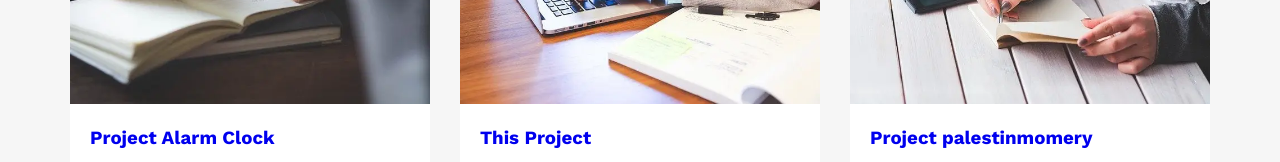
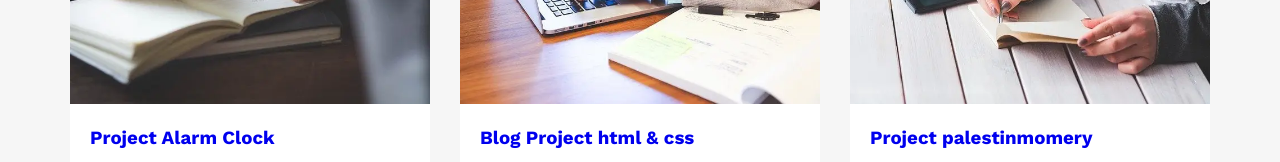
Before and after one commit to TariqHijazi/blog, a plain HTML site: page index.html in a window 1280 px wide. Shown: the part 1620-1782 px from the top of the page. Drawn offline with nearby package versions, Linux system fonts and the light colour scheme.

Commit message:
Update index.html

```diff
--- a/index.html
+++ b/index.html
@@ -91,7 +91,7 @@
                 <div class="card">
                     <img src="img/portfolio-2.webp" alt="">
                     <div class="info">
-                        <h3><a href = "https://tariqhijazi.github.io/blog/">This Project</a></h3>
+                        <h3><a href = "https://tariqhijazi.github.io/blog/"> Blog Project html & css</a></h3>
                         <p>My own project
                             To view my personal likes and interests
                              <br>Show the reason for my registration in the program Gaza sky Geeks</p>
```
